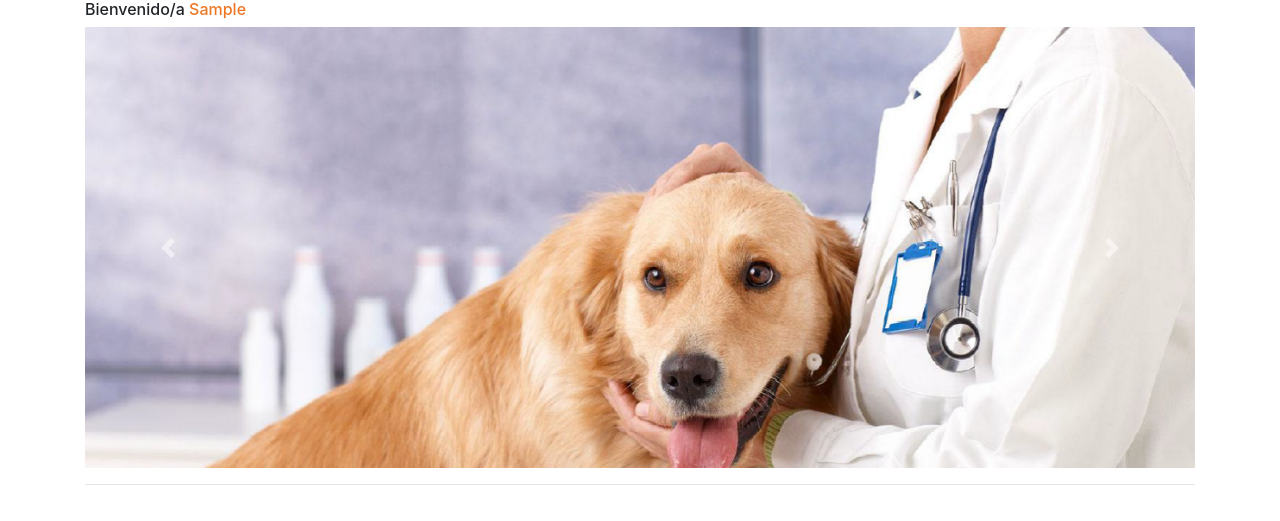
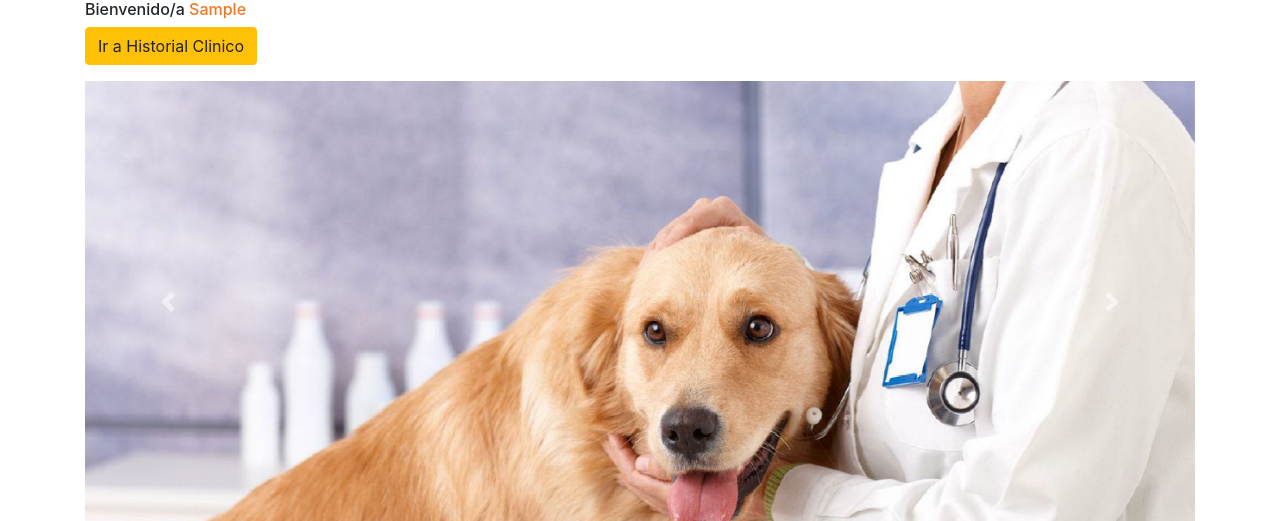
Before and after one commit to cristiansavaria/Sistem_VeterinariaApp, a Django app: page / in a window 1280 px wide. Shown: the part 136-657 px from the top of the page. Run offline with Django 4.2, Linux system fonts and the light colour scheme; the visitor is signed in with stand-in values (Sample User, id 1).

Commit message:
se agrega pagina historial clinico si esta logeado

```diff
--- a/App_cliente/templates/base.html
+++ b/App_cliente/templates/base.html
@@ -119,6 +119,11 @@
 
       {% if user.is_authenticated %}
       <h6>Bienvenido/a <span class="username">{{ user.username|capfirst }}</span></h6>
+      <a  href="{% url 'historial' %}"
+              ><button type="button" class="btn btn-warning mb-3">
+                Ir a Historial Clinico
+              </button></a
+            >
       {% endif %}
       {% block contenido %}
 
--- a/App_cliente/urls.py
+++ b/App_cliente/urls.py
@@ -1,6 +1,6 @@
 from django import views
 from django.urls import path
-from .views import base, login, registro, servicio, reserva_hora, contacto, quienes_somos
+from .views import base, historial, login, registro, servicio, reserva_hora, contacto, quienes_somos
 
 urlpatterns = [
     path('', base, name='inicio'),
@@ -10,4 +10,5 @@ urlpatterns = [
     path('quienes_somos/', quienes_somos, name='quienes_somos'),
     path('login/', login, name='login'),
     path('registro/', registro, name='registro'),
+    path('historial/', historial, name='historial'),
 ]
--- a/App_cliente/views.py
+++ b/App_cliente/views.py
@@ -29,5 +29,7 @@ def quienes_somos(request):
 
 def login(request):
     return render(request, 'login.html')
+def historial(request):
+    return render(request, 'historial.html')
 def registro(request):
     return render(request, 'registro.html')
```
Also changed, not shown: App_cliente/templates/historial.html (added, +10 -0 lines), App_cliente/templates/registro.html (renamed from App_cliente/templates/registration/registro.html).
